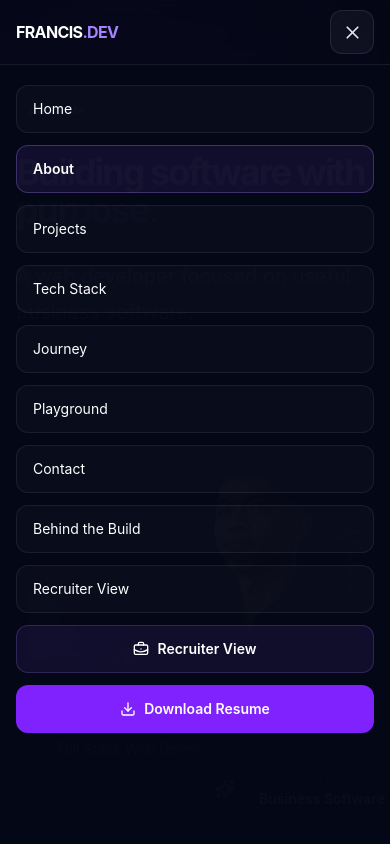
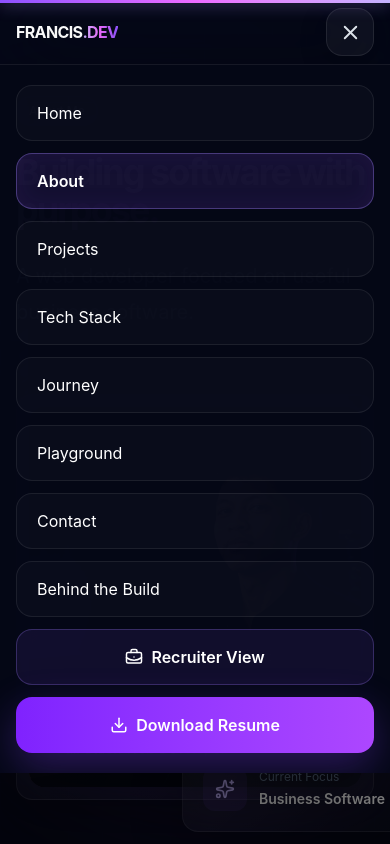
Before and after one commit to Franz0908-dev/francis-dev, a React (Vite) app: page /about in a window 390 px wide. Both pictures are taken after a click on the button "Open navigation menu". Shown: the top 844 px of the page. Built offline with nearby package versions, Linux system fonts and the light colour scheme.

Commit message:
Add premium navigation and motion polish

```diff
--- a/src/components/layout/Navbar.tsx
+++ b/src/components/layout/Navbar.tsx
@@ -1,30 +1,94 @@
 import { AnimatePresence, motion } from 'framer-motion'
-import { BriefcaseBusiness, Download, Menu, X } from 'lucide-react'
+import {
+  BriefcaseBusiness,
+  Download,
+  Menu,
+  X,
+} from 'lucide-react'
 import { useEffect, useState } from 'react'
-import { NavLink } from 'react-router-dom'
-import { primaryNavigation, secondaryNavigation } from '../../config/navigation'
+import {
+  NavLink,
+  useLocation,
+} from 'react-router-dom'
+import {
+  primaryNavigation,
+  secondaryNavigation,
+} from '../../config/navigation'
 import { siteConfig } from '../../config/site'
 
 export default function Navbar() {
   const [menuOpen, setMenuOpen] = useState(false)
+  const [scrolled, setScrolled] = useState(false)
+  const location = useLocation()
+
+  const mobileNavigation = [
+    ...primaryNavigation,
+    ...secondaryNavigation.filter(
+      (link) => link.path !== '/recruiter',
+    ),
+  ]
+
+  useEffect(() => {
+    setMenuOpen(false)
+  }, [location.pathname])
+
+  useEffect(() => {
+    const updateScrolled = () => {
+      setScrolled(window.scrollY > 12)
+    }
+
+    updateScrolled()
+
+    window.addEventListener('scroll', updateScrolled, {
+      passive: true,
+    })
+
+    return () => {
+      window.removeEventListener('scroll', updateScrolled)
+    }
+  }, [])
+
   useEffect(() => {
     document.body.style.overflow = menuOpen ? 'hidden' : ''
+
+    const closeWithEscape = (event: KeyboardEvent) => {
+      if (event.key === 'Escape') {
+        setMenuOpen(false)
+      }
+    }
+
+    window.addEventListener('keydown', closeWithEscape)
+
     return () => {
       document.body.style.overflow = ''
+      window.removeEventListener('keydown', closeWithEscape)
     }
   }, [menuOpen])
 
   return (
-    <header className="fixed inset-x-0 top-0 z-50 border-b border-white/[0.07] bg-[#050816]/88 backdrop-blur-2xl supports-[backdrop-filter]:bg-[#050816]/72">
+    <header
+      className={`fixed inset-x-0 top-0 z-50 border-b transition-all duration-300 ${
+        scrolled || menuOpen
+          ? 'border-white/[0.08] bg-[#050816]/88 shadow-[0_12px_45px_rgba(0,0,0,0.24)] backdrop-blur-2xl'
+          : 'border-transparent bg-[#050816]/72 backdrop-blur-xl'
+      }`}
+    >
       <nav
         aria-label="Primary navigation"
         className="mx-auto flex h-16 max-w-7xl items-center justify-between px-4 sm:h-20 sm:px-6 lg:px-8"
       >
         <NavLink
           to="/"
-          className="relative z-10 text-base font-bold tracking-[-0.04em] text-white sm:text-lg"
+          aria-label="Francis Dev home"
+          className="group relative z-10 inline-flex items-center text-base font-bold tracking-[-0.04em] text-white sm:text-lg"
         >
-          FRANCIS<span className="text-violet-400">.DEV</span>
+          <span>FRANCIS</span>
+
+          <span className="bg-gradient-to-r from-violet-300 via-fuchsia-400 to-violet-500 bg-clip-text text-transparent">
+            .DEV
+          </span>
+
+          <span className="absolute -bottom-2 left-0 h-px w-0 bg-gradient-to-r from-violet-400 to-fuchsia-400 transition-all duration-300 group-hover:w-full" />
         </NavLink>
 
         <div className="hidden items-center gap-4 xl:flex 2xl:gap-5">
@@ -34,17 +98,24 @@ export default function Navbar() {
               to={link.path}
               end={link.path === '/'}
               className={({ isActive }) =>
-                `relative py-2 text-sm transition ${
-                  isActive ? 'text-white' : 'text-slate-500 hover:text-slate-200'
+                `group relative py-2 text-sm transition-colors duration-300 ${
+                  isActive
+                    ? 'text-white'
+                    : 'text-slate-500 hover:text-slate-200'
                 }`
               }
             >
               {({ isActive }) => (
                 <>
                   {link.label}
-                  {isActive && (
-                    <span className="absolute inset-x-0 -bottom-[23px] mx-auto h-0.5 w-5 rounded-full bg-violet-400 shadow-[0_0_10px_#a78bfa]" />
-                  )}
+
+                  <span
+                    className={`absolute inset-x-0 -bottom-[23px] mx-auto h-0.5 rounded-full bg-violet-400 shadow-[0_0_12px_#a78bfa] transition-all duration-300 ${
+                      isActive
+                        ? 'w-5 opacity-100'
+                        : 'w-0 opacity-0 group-hover:w-3 group-hover:opacity-60'
+                    }`}
+                  />
                 </>
               )}
             </NavLink>
@@ -55,7 +126,11 @@ export default function Navbar() {
           <NavLink
             to="/behind-the-build"
             className={({ isActive }) =>
-              `text-sm transition ${isActive ? 'text-violet-200' : 'text-slate-500 hover:text-white'}`
+              `text-sm transition-colors duration-300 ${
+                isActive
+                  ? 'text-violet-200'
+                  : 'text-slate-500 hover:text-white'
+              }`
             }
           >
             Behind the Build
@@ -63,7 +138,7 @@ export default function Navbar() {
 
           <NavLink
             to="/recruiter"
-            className="inline-flex h-10 items-center gap-2 rounded-xl bg-violet-600 px-4 text-sm font-semibold text-white transition hover:-translate-y-0.5 hover:bg-violet-500"
+            className="inline-flex h-10 items-center gap-2 rounded-xl bg-gradient-to-r from-violet-600 to-purple-500 px-4 text-sm font-semibold text-white shadow-[0_10px_35px_rgba(124,58,237,0.28)] transition duration-300 hover:-translate-y-0.5 hover:shadow-[0_14px_45px_rgba(124,58,237,0.42)]"
           >
             <BriefcaseBusiness size={15} />
             Recruiter View
@@ -72,7 +147,7 @@ export default function Navbar() {
           <a
             href={siteConfig.resumeUrl}
             download
-            className="inline-flex h-10 items-center gap-2 rounded-xl border border-white/10 bg-white/[0.035] px-4 text-sm font-medium text-slate-300 transition hover:border-violet-400/40 hover:text-white"
+            className="inline-flex h-10 items-center gap-2 rounded-xl border border-white/10 bg-white/[0.035] px-4 text-sm font-medium text-slate-300 transition duration-300 hover:-translate-y-0.5 hover:border-violet-400/40 hover:bg-white/[0.065] hover:text-white"
           >
             <Download size={15} />
             Resume
@@ -81,62 +156,163 @@ export default function Navbar() {
 
         <button
           type="button"
-          aria-label={menuOpen ? 'Close navigation menu' : 'Open navigation menu'}
+          aria-label={
+            menuOpen
+              ? 'Close navigation menu'
+              : 'Open navigation menu'
+          }
           aria-expanded={menuOpen}
           aria-controls="mobile-navigation"
           onClick={() => setMenuOpen((current) => !current)}
-          className="relative z-10 inline-flex h-11 w-11 items-center justify-center rounded-xl border border-white/[0.09] bg-white/[0.045] text-slate-200 transition active:scale-95 xl:hidden"
+          className="relative z-10 inline-flex h-12 w-12 items-center justify-center rounded-2xl border border-white/[0.09] bg-white/[0.045] text-slate-200 shadow-[0_8px_28px_rgba(0,0,0,0.2)] transition duration-300 hover:border-violet-400/30 hover:bg-violet-500/10 active:scale-95 xl:hidden"
         >
-          {menuOpen ? <X size={21} /> : <Menu size={21} />}
+          <AnimatePresence mode="wait" initial={false}>
+            <motion.span
+              key={menuOpen ? 'close' : 'menu'}
+              initial={{
+                opacity: 0,
+                rotate: menuOpen ? -45 : 45,
+                scale: 0.75,
+              }}
+              animate={{
+                opacity: 1,
+                rotate: 0,
+                scale: 1,
+              }}
+              exit={{
+                opacity: 0,
+                rotate: menuOpen ? 45 : -45,
+                scale: 0.75,
+              }}
+              transition={{
+                duration: 0.18,
+                ease: 'easeOut',
+              }}
+            >
+              {menuOpen ? <X size={23} /> : <Menu size={23} />}
+            </motion.span>
+          </AnimatePresence>
         </button>
       </nav>
 
       <AnimatePresence>
         {menuOpen && (
+          <>
+            <motion.button
+              type="button"
+              aria-label="Close navigation overlay"
+              initial={{ opacity: 0 }}
+              animate={{ opacity: 1 }}
+              exit={{ opacity: 0 }}
+              transition={{ duration: 0.22 }}
+              onClick={() => setMenuOpen(false)}
+              className="fixed inset-x-0 top-16 z-[-1] h-[calc(100dvh-4rem)] cursor-default bg-black/45 backdrop-blur-sm sm:top-20 sm:h-[calc(100dvh-5rem)] xl:hidden"
+            />
+
             <motion.div
               id="mobile-navigation"
-            initial={{ opacity: 0, y: -12 }}
-            animate={{ opacity: 1, y: 0 }}
-            exit={{ opacity: 0, y: -12 }}
-            transition={{ duration: 0.2, ease: 'easeOut' }}
-            className="fixed inset-x-0 top-16 h-[calc(100dvh-4rem)] overflow-y-auto border-t border-white/[0.07] bg-[#050816]/98 px-4 py-5 backdrop-blur-2xl sm:top-20 sm:h-[calc(100dvh-5rem)] sm:px-6 xl:hidden"
+              initial={{
+                opacity: 0,
+                y: -18,
+                scale: 0.985,
+              }}
+              animate={{
+                opacity: 1,
+                y: 0,
+                scale: 1,
+              }}
+              exit={{
+                opacity: 0,
+                y: -16,
+                scale: 0.985,
+              }}
+              transition={{
+                duration: 0.25,
+                ease: [0.22, 1, 0.36, 1],
+              }}
+              className="fixed inset-x-0 top-16 z-50 max-h-[calc(100dvh-4rem)] overflow-y-auto border-t border-white/[0.07] bg-[#050816]/96 px-4 py-5 shadow-[0_30px_80px_rgba(0,0,0,0.42)] backdrop-blur-2xl sm:top-20 sm:max-h-[calc(100dvh-5rem)] sm:px-6 sm:py-7 xl:hidden"
             >
               <div className="mx-auto grid max-w-7xl grid-cols-1 gap-3 sm:grid-cols-2">
-              {[...primaryNavigation, ...secondaryNavigation].map((link) => (
+                {mobileNavigation.map((link, index) => (
+                  <motion.div
+                    key={link.path}
+                    initial={{
+                      opacity: 0,
+                      y: -8,
+                    }}
+                    animate={{
+                      opacity: 1,
+                      y: 0,
+                    }}
+                    transition={{
+                      delay: 0.025 * index,
+                      duration: 0.22,
+                    }}
+                  >
                     <NavLink
-                  key={link.path}
                       to={link.path}
                       end={link.path === '/'}
                       onClick={() => setMenuOpen(false)}
                       className={({ isActive }) =>
+                        `flex min-h-14 items-center rounded-2xl border px-5 py-3 text-base transition duration-300 ${
                           isActive
-                      ? 'flex min-h-12 items-center rounded-xl border border-violet-400/30 bg-violet-500/10 px-4 py-3 text-sm font-semibold text-violet-200'
-                      : 'flex min-h-12 items-center rounded-xl border border-white/[0.07] bg-white/[0.025] px-4 py-3 text-sm text-slate-400 transition active:bg-white/[0.06]'
+                            ? 'border-violet-400/35 bg-violet-500/12 font-semibold text-violet-100 shadow-[inset_0_0_25px_rgba(139,92,246,0.08)]'
+                            : 'border-white/[0.075] bg-white/[0.025] text-slate-300 hover:border-white/[0.13] hover:bg-white/[0.055] active:scale-[0.985]'
+                        }`
                       }
                     >
                       {link.label}
                     </NavLink>
+                  </motion.div>
                 ))}
 
+                <motion.div
+                  initial={{
+                    opacity: 0,
+                    y: -8,
+                  }}
+                  animate={{
+                    opacity: 1,
+                    y: 0,
+                  }}
+                  transition={{
+                    delay: 0.22,
+                    duration: 0.22,
+                  }}
+                >
                   <NavLink
                     to="/recruiter"
                     onClick={() => setMenuOpen(false)}
-                className="inline-flex min-h-12 items-center justify-center gap-2 rounded-xl border border-violet-400/20 bg-violet-500/10 px-5 text-sm font-semibold text-violet-200"
+                    className="inline-flex min-h-14 w-full items-center justify-center gap-2 rounded-2xl border border-violet-400/25 bg-violet-500/10 px-5 text-base font-semibold text-violet-100 transition active:scale-[0.985]"
                   >
-                <BriefcaseBusiness size={16} />
+                    <BriefcaseBusiness size={18} />
                     Recruiter View
                   </NavLink>
+                </motion.div>
 
-              <a
+                <motion.a
                   href={siteConfig.resumeUrl}
                   download
-                className="inline-flex min-h-12 items-center justify-center gap-2 rounded-xl bg-violet-600 px-5 text-sm font-semibold text-white sm:col-span-2"
+                  initial={{
+                    opacity: 0,
+                    y: -8,
+                  }}
+                  animate={{
+                    opacity: 1,
+                    y: 0,
+                  }}
+                  transition={{
+                    delay: 0.25,
+                    duration: 0.22,
+                  }}
+                  className="inline-flex min-h-14 items-center justify-center gap-2 rounded-2xl bg-gradient-to-r from-violet-600 to-purple-500 px-5 text-base font-semibold text-white shadow-[0_14px_40px_rgba(124,58,237,0.32)] transition active:scale-[0.985] sm:col-span-2"
                 >
-                <Download size={16} />
+                  <Download size={18} />
                   Download Resume
-              </a>
+                </motion.a>
               </div>
             </motion.div>
+          </>
         )}
       </AnimatePresence>
     </header>
--- a/src/components/shared/PageTransition.tsx
+++ b/src/components/shared/PageTransition.tsx
@@ -8,18 +8,21 @@ export default function PageTransition({
     <motion.div
       initial={{
         opacity: 0,
-        y: 10,
+        y: 12,
+        filter: 'blur(4px)',
       }}
       animate={{
         opacity: 1,
         y: 0,
+        filter: 'blur(0px)',
       }}
       exit={{
         opacity: 0,
         y: -8,
+        filter: 'blur(2px)',
       }}
       transition={{
-        duration: 0.32,
+        duration: 0.38,
         ease: [0.22, 1, 0.36, 1],
       }}
     >
--- a/src/components/shared/ScrollProgress.tsx
+++ b/src/components/shared/ScrollProgress.tsx
@@ -1,48 +1,19 @@
-import { useEffect, useState } from 'react'
+import { motion, useScroll, useSpring } from 'framer-motion'
 
 export default function ScrollProgress() {
-  const [progress, setProgress] = useState(0)
+  const { scrollYProgress } = useScroll()
 
-  useEffect(() => {
-    function updateProgress() {
-      const scrollTop =
-        document.documentElement.scrollTop || document.body.scrollTop
-
-      const scrollHeight =
-        document.documentElement.scrollHeight -
-        document.documentElement.clientHeight
-
-      const nextProgress =
-        scrollHeight > 0 ? Math.min((scrollTop / scrollHeight) * 100, 100) : 0
-
-      setProgress(nextProgress)
-    }
-
-    updateProgress()
-
-    window.addEventListener('scroll', updateProgress, {
-      passive: true,
-    })
-
-    window.addEventListener('resize', updateProgress)
-
-    return () => {
-      window.removeEventListener('scroll', updateProgress)
-      window.removeEventListener('resize', updateProgress)
-    }
-  }, [])
+  const scaleX = useSpring(scrollYProgress, {
+    stiffness: 150,
+    damping: 28,
+    mass: 0.25,
+  })
 
   return (
-    <div
+    <motion.div
       aria-hidden="true"
-      className="pointer-events-none fixed inset-x-0 top-0 z-[100] h-[3px]"
-    >
-      <div
-        className="h-full origin-left bg-gradient-to-r from-violet-500 via-fuchsia-400 to-violet-300 shadow-[0_0_14px_rgba(167,139,250,0.8)] transition-[width] duration-100"
-        style={{
-          width: `${progress}%`,
-        }}
-      />
-    </div>
+      style={{ scaleX }}
+      className="pointer-events-none fixed inset-x-0 top-0 z-[100] h-[3px] origin-left bg-gradient-to-r from-violet-500 via-fuchsia-400 to-violet-300 shadow-[0_0_16px_rgba(167,139,250,0.85)]"
+    />
   )
 }
--- a/src/index.css
+++ b/src/index.css
@@ -197,3 +197,67 @@ img {
     overflow-wrap: anywhere;
   }
 }
+
+/* Phase 12 premium interaction polish */
+
+:root {
+  color-scheme: dark;
+}
+
+html {
+  scroll-padding-top: 96px;
+}
+
+body {
+  isolation: isolate;
+}
+
+main {
+  min-height: 70vh;
+}
+
+a,
+button {
+  touch-action: manipulation;
+}
+
+button:disabled,
+a[aria-disabled='true'] {
+  cursor: not-allowed;
+  opacity: 0.55;
+}
+
+@media (hover: hover) and (pointer: fine) {
+  .surface-card,
+  .glass-panel {
+    transition:
+      transform 300ms cubic-bezier(0.22, 1, 0.36, 1),
+      border-color 300ms ease,
+      box-shadow 300ms ease,
+      background-color 300ms ease;
+  }
+
+  .surface-card:hover,
+  .glass-panel:hover {
+    border-color: rgba(167, 139, 250, 0.18);
+  }
+}
+
+@media (max-width: 639px) {
+  html {
+    scroll-padding-top: 76px;
+  }
+
+  .surface-card,
+  .glass-panel {
+    box-shadow:
+      0 18px 55px rgba(0, 0, 0, 0.2),
+      inset 0 1px 0 rgba(255, 255, 255, 0.035);
+  }
+}
+
+@media (prefers-reduced-motion: reduce) {
+  [data-motion='decorative'] {
+    display: none;
+  }
+}
```
Lines whose indentation alone changed are shown as unchanged.
